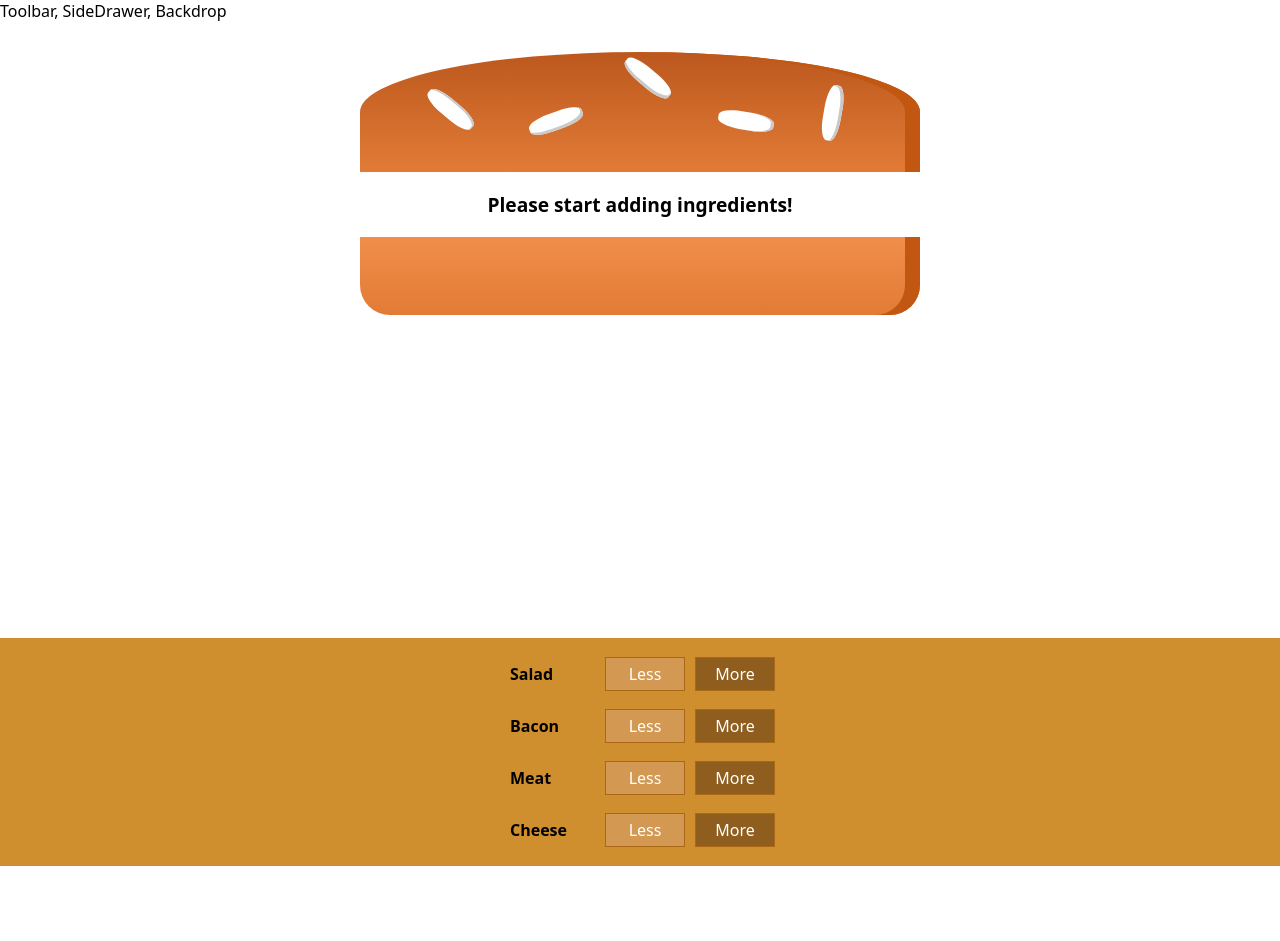
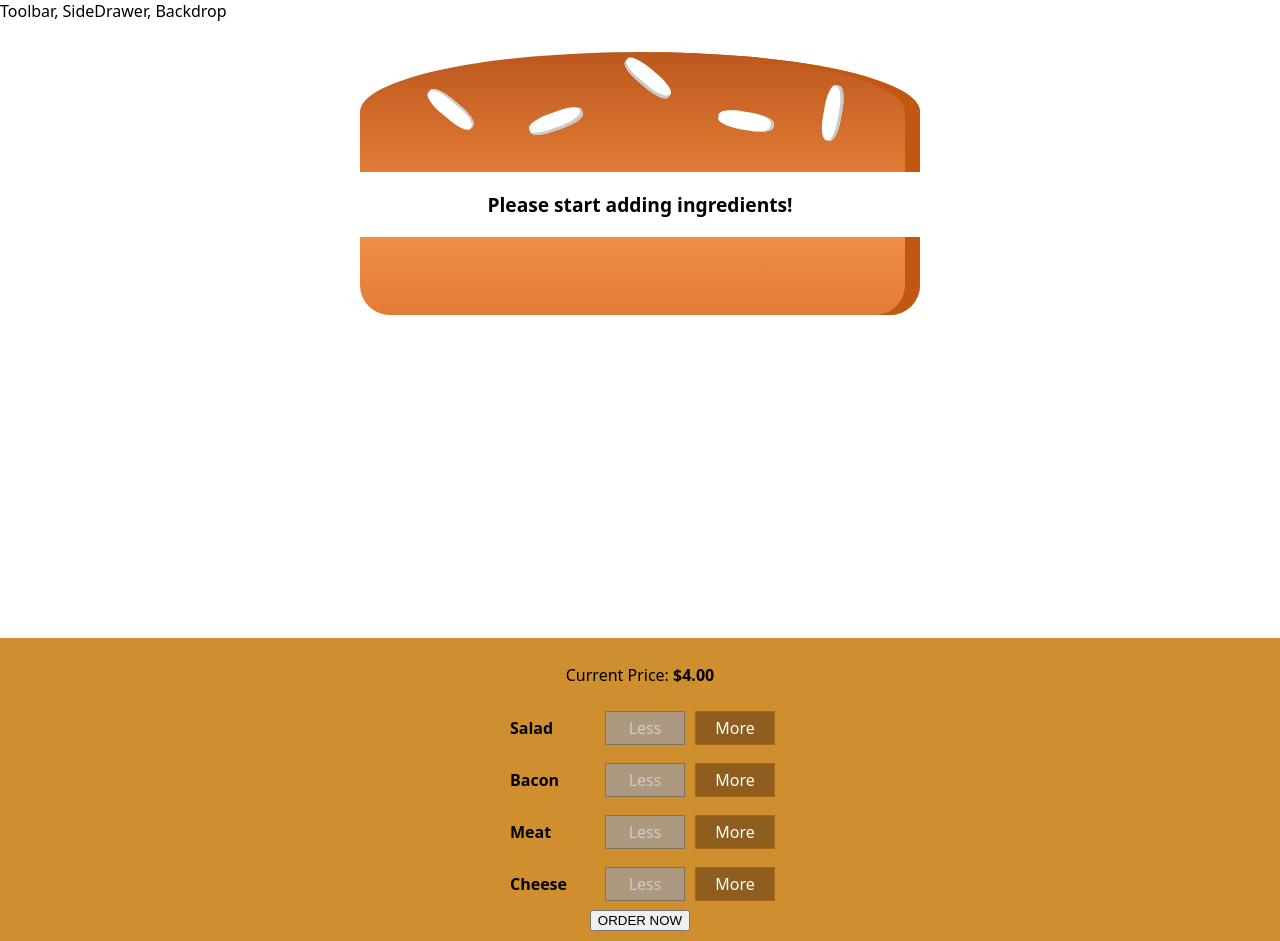
Before and after one commit to oddguan/Burger-Builder-React, a React (Create React App) app: page / in a window 1280 px wide. Before the commit the page ends 866 px from the top, so only its background shows below. Built offline with nearby package versions, Linux system fonts and the light colour scheme.

Commit message:
finished barebone

```diff
--- a/src/components/Burger/BuildControls/BuildControl/BuildControl.js
+++ b/src/components/Burger/BuildControls/BuildControl/BuildControl.js
@@ -6,8 +6,17 @@ const buildControl = (props) => {
   return (
     <div className={classes.BuildControl}>
       <div className={classes.Label}>{props.label}</div>
-      <button className={classes.Less}>Less</button>
-      <button className={classes.More}>More</button>
+      <button
+        className={classes.Less}
+        onClick={props.removed}
+        disabled={props.disabled}>
+        Less
+      </button>
+      <button
+        className={classes.More}
+        onClick={props.added}>
+        More
+      </button>
     </div>
   )
 }
--- a/src/components/Burger/BuildControls/BuildControls.js
+++ b/src/components/Burger/BuildControls/BuildControls.js
@@ -5,7 +5,7 @@ import BuildControl from './BuildControl/BuildControl';
 
 const controls = [
   { label: 'Salad', type: 'burger-salad'},
-  { label: 'Bacon', type: 'burger'},
+  { label: 'Bacon', type: 'burger-bacon'},
   { label: 'Meat', type: 'burger-meat'},
   { label: 'Cheese', type: 'burger-cheese'}
 ];
@@ -13,9 +13,16 @@ const controls = [
 const buildControls = (props) => {
   return (
     <div className={classes.BuildControls}>
+      <p>Current Price: <strong>${props.price.toFixed(2)}</strong></p>
       {controls.map(ctrl => (
-        <BuildControl key={ctrl.label} label={ctrl.label} />
+        <BuildControl
+          key={ctrl.label}
+          label={ctrl.label}
+          added={() => props.ingredientAdded(ctrl.type)}
+          removed={() => props.ingredientRemoved(ctrl.type)}
+          disabled={props.disabled[ctrl.type]}/>
       ))}
+      <button>ORDER NOW</button>
     </div>
   );
 }
--- a/src/components/Burger/BuildControls/BuildControls.module.css
+++ b/src/components/Burger/BuildControls/BuildControls.module.css
@@ -8,3 +8,44 @@
     margin: auto;
     padding: 10px 0;
 }
+
+.OrderButton {
+    background-color: #DAD735;
+    outline: none;
+    cursor: pointer;
+    border: 1px solid #966909;
+    color: #966909;
+    font-family: inherit;
+    font-size: 1.2em;
+    padding: 15px 30px;
+    box-shadow: 2px 2px 2px #966909;
+}
+
+.OrderButton:hover, .OrderButton:active {
+    background-color: #A0DB41;
+    border: 1px solid #966909;
+    color: #966909;
+}
+
+.OrderButton:disabled {
+    background-color: #C7C6C6;
+    cursor: not-allowed;
+    border: 1px solid #ccc;
+    color: #888888;
+}
+
+.OrderButton:not(:disabled) {
+    animation: enable 0.3s linear;
+}
+
+@keyframes enable {
+    0% {
+        transform: scale(1);
+    }
+    60% {
+        transform: scale(1.1);
+    }
+    100% {
+        transform: scale(1);
+    }
+}
--- a/src/containers/BurgerBuilder/BurgerBuilder.js
+++ b/src/containers/BurgerBuilder/BurgerBuilder.js
@@ -2,6 +2,13 @@ import React, { Component } from 'react'
 
 import Burger from '../../components/Burger/Burger';
 import BuildControls from '../../components/Burger/BuildControls/BuildControls';
+
+const INGREDIENT_PRICES = {
+  'burger-salad': 0.5,
+  'burger-cheese': 0.4,
+  'burger-meat': 1.3,
+  'burger-bacon': 0.7
+};
 
 class BurgerBuilder extends Component {
   constructor(props) {
@@ -12,15 +19,55 @@ class BurgerBuilder extends Component {
         'burger-bacon': 0,
         'burger-cheese': 0,
         'burger-meat': 0,
-      }
+      },
+      totalPrice: 4
     }
   };
 
+  addIngredientHandler = type => {
+    const oldCount = this.state.ingredients[type];
+    const updatedCount = oldCount + 1;
+    const updatedIngredients = {
+      ...this.state.ingredients
+    };
+    updatedIngredients[type] = updatedCount;
+    const priceAddition = INGREDIENT_PRICES[type];
+    const oldPrice = this.state.totalPrice;
+    const newPrice = oldPrice + priceAddition;
+    this.setState({totalPrice: newPrice, ingredients: updatedIngredients});
+  };
+
+  removeIngredientHandler = type => {
+    const oldCount = this.state.ingredients[type];
+    if (oldCount <= 0) {
+      return;
+    }
+    const updatedCount = oldCount - 1;
+    const updatedIngredients = {
+      ...this.state.ingredients
+    };
+    updatedIngredients[type] = updatedCount;
+    const priceDeduction = INGREDIENT_PRICES[type];
+    const oldPrice = this.state.totalPrice;
+    const newPrice = oldPrice - priceDeduction;
+    this.setState({totalPrice: newPrice, ingredients: updatedIngredients});
+  };
+
   render() {
+    const disabledInfo = {
+      ...this.state.ingredients
+    };
+    for (let key in disabledInfo) {
+      disabledInfo[key] = disabledInfo[key] <= 0;
+    }
     return (
       <>
-        <Burger ingredients={this.state.ingredients}/>
-        <BuildControls />
+        <Burger ingredients={this.state.ingredients} />
+        <BuildControls
+          ingredientAdded={this.addIngredientHandler}
+          ingredientRemoved={this.removeIngredientHandler}
+          disabled={disabledInfo}
+          price={this.state.totalPrice} />
       </>
     );
   }
```
